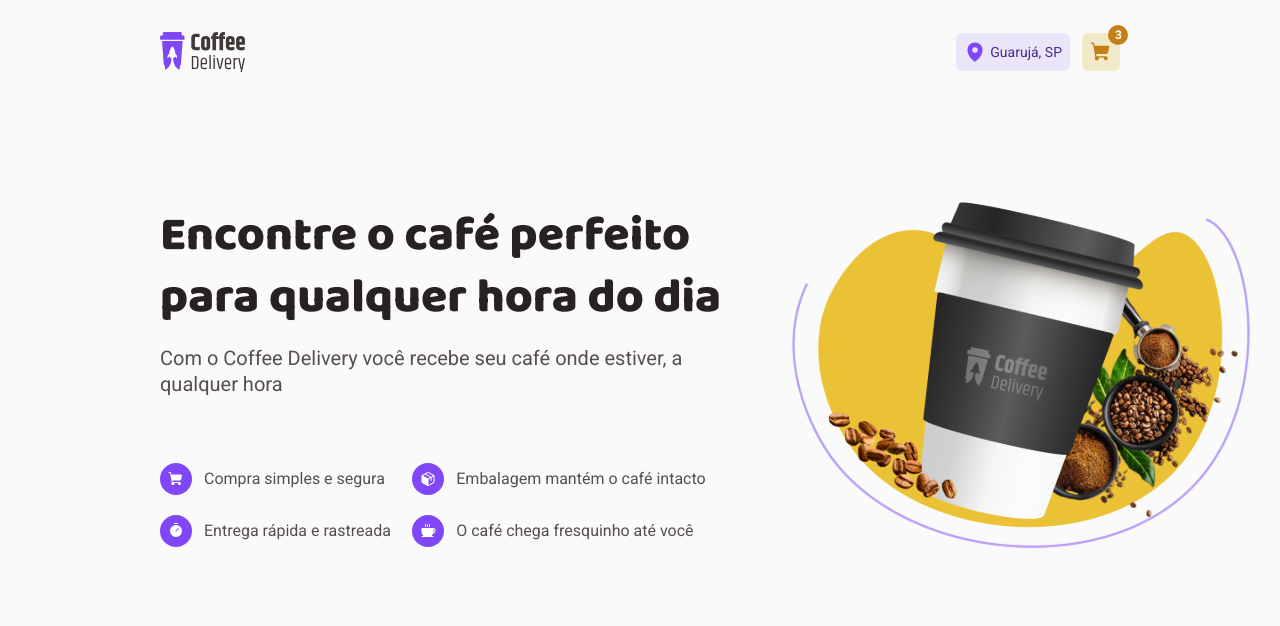
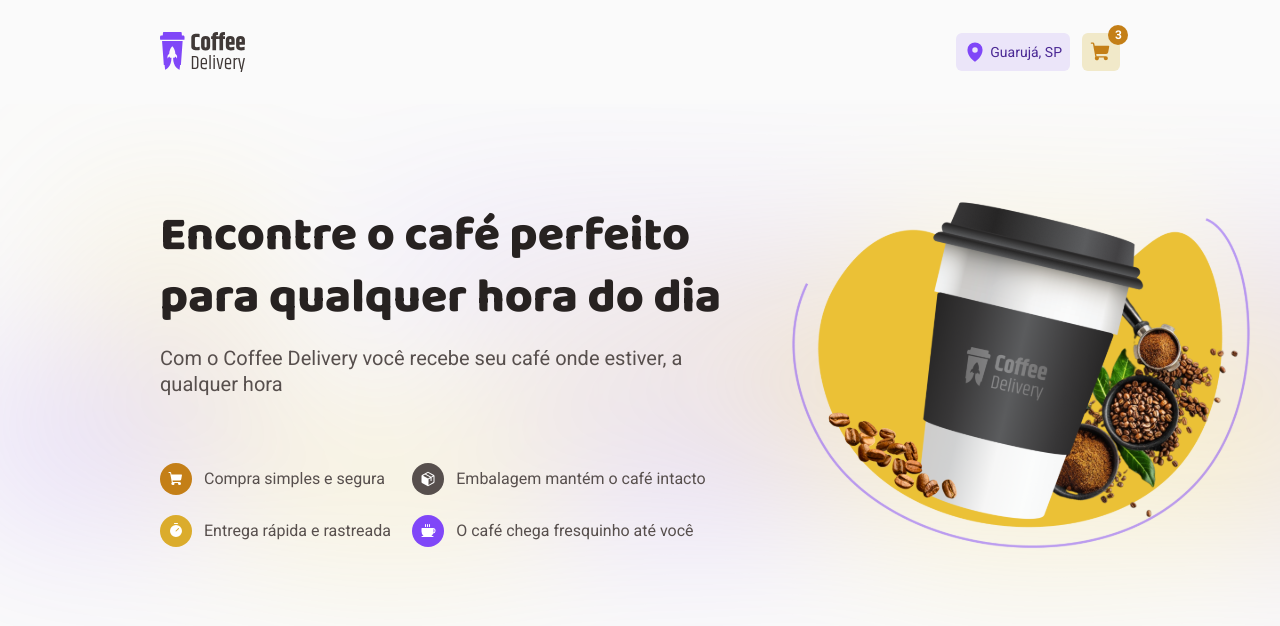
Before and after one commit to eoSalinas/coffee-delivery, a React (Vite) app: page / in a window 1280 px wide. Shown: the top 626 px of the page. Built offline with nearby package versions, Linux system fonts and the light colour scheme.

Commit message:
CopywritingContainer - Finished!:tada:

```diff
--- a/src/pages/home/index.tsx
+++ b/src/pages/home/index.tsx
@@ -1,10 +1,11 @@
-import { CopywritingContainer, HomeContainer } from './style'
+import { Badge, CopywritingContainer, HomeContainer } from './style'
 import coffeHeadlineIMG from '../../assets/coffee-headline.svg'
 import { Coffee, Package, ShoppingCart, Timer } from 'phosphor-react'
 
 export function Home() {
   return (
     <HomeContainer>
+      <div>
         <CopywritingContainer>
           <h1>Encontre o café perfeito para qualquer hora do dia</h1>
           <h2>
@@ -13,32 +14,33 @@
           </h2>
           <ul>
             <li>
-            <span>
+              <Badge backgroundColor="yellow900">
                 <ShoppingCart size={16} weight="fill" color="#FFF" />
-            </span>{' '}
+              </Badge>{' '}
               Compra simples e segura
             </li>
             <li>
-            <span>
+              <Badge backgroundColor="yellow500">
                 <Timer size={16} weight="fill" color="#FFF" />
-            </span>{' '}
+              </Badge>{' '}
               Entrega rápida e rastreada
             </li>
             <li>
-            <span>
+              <Badge backgroundColor="brown300">
                 <Package size={16} weight="fill" color="#FFF" />
-            </span>{' '}
+              </Badge>{' '}
               Embalagem mantém o café intacto
             </li>
             <li>
-            <span>
+              <Badge backgroundColor="purple500">
                 <Coffee size={16} weight="fill" color="#FFF" />
-            </span>{' '}
+              </Badge>{' '}
               O café chega fresquinho até você
             </li>
           </ul>
         </CopywritingContainer>
         <img src={coffeHeadlineIMG} alt="Café da Coffee Delivery" />
+      </div>
     </HomeContainer>
   )
 }
--- a/src/pages/home/style.ts
+++ b/src/pages/home/style.ts
@@ -1,15 +1,30 @@
 import styled from 'styled-components'
+import backgroundIMG from '../../assets/background-gradient.svg'
 
 export const HomeContainer = styled.main`
+  padding: 0 10rem;
+
+  display: flex;
+  flex-direction: column;
+  align-items: center;
+  justify-content: center;
+
+  div {
     height: 544px;
+    width: 100vw;
 
-  padding: 5.75rem 10rem;
+    padding: 0 10rem;
+
     display: flex;
     align-items: center;
     justify-content: space-between;
     gap: 3.5rem;
+
+    background-image: url(${backgroundIMG});
+    background-size: cover;
+  }
 `
-export const CopywritingContainer = styled.div`
+export const CopywritingContainer = styled.section`
   width: 36.75rem;
 
   h1 {
@@ -53,8 +68,22 @@
       line-height: 130%;
 
       color: ${(props) => props.theme['brown-300']};
+    }
+  }
+`
 
-      span {
+const BADGE_COLORS = {
+  yellow900: 'yellow-900',
+  yellow500: 'yellow-500',
+  brown300: 'brown-300',
+  purple500: 'purple-500',
+} as const
+
+interface BadgeProps {
+  backgroundColor: keyof typeof BADGE_COLORS
+}
+
+export const Badge = styled.span<BadgeProps>`
   width: 32px;
   height: 32px;
 
@@ -65,8 +94,6 @@
 
   border-radius: 50%;
 
-        background-color: ${(props) => props.theme['purple-500']};
-      }
-    }
-  }
+  background-color: ${(props) =>
+    props.theme[BADGE_COLORS[props.backgroundColor]]};
 `
```
Also changed, not shown: src/assets/background-gradient.svg (added). Lines whose indentation alone changed are shown as unchanged.
